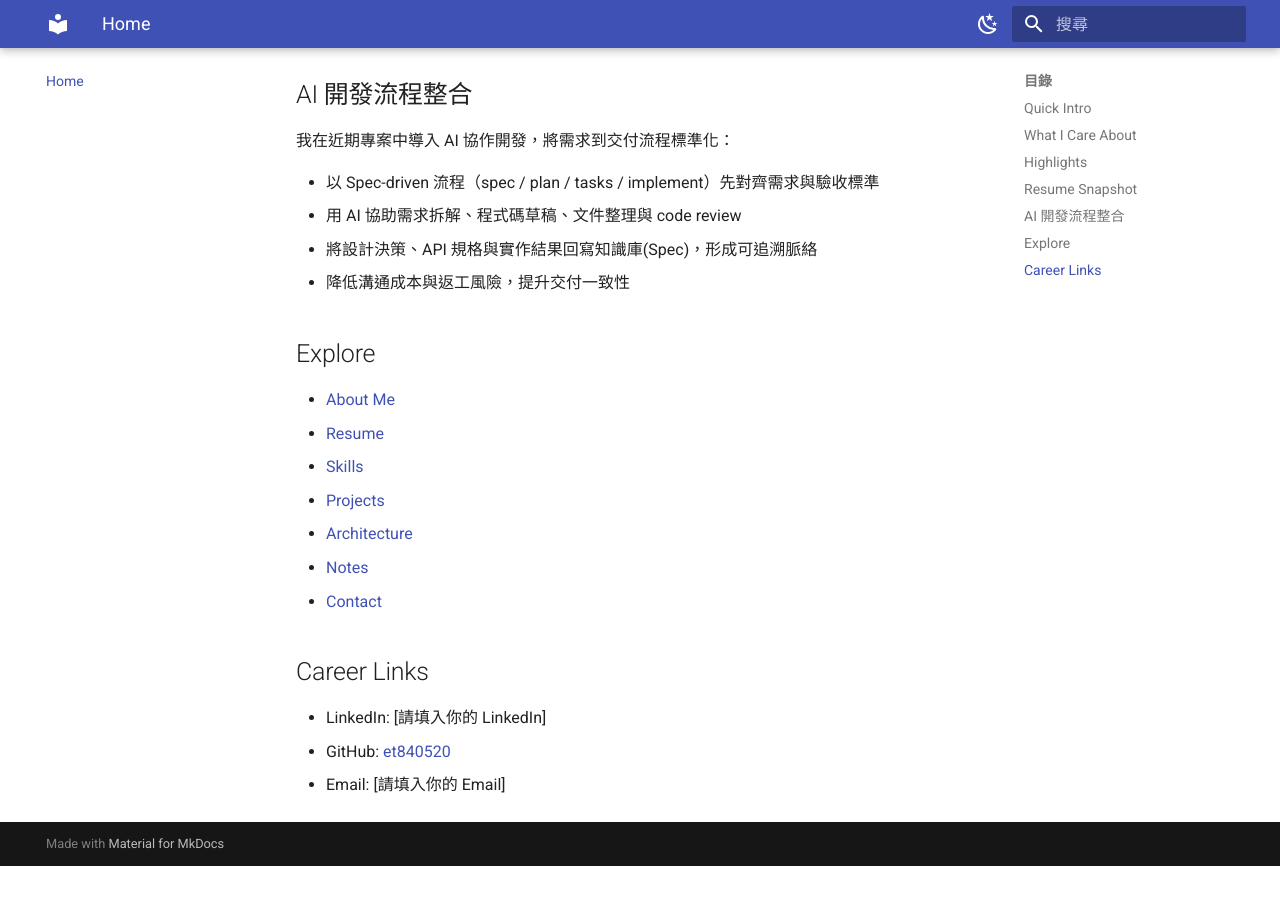
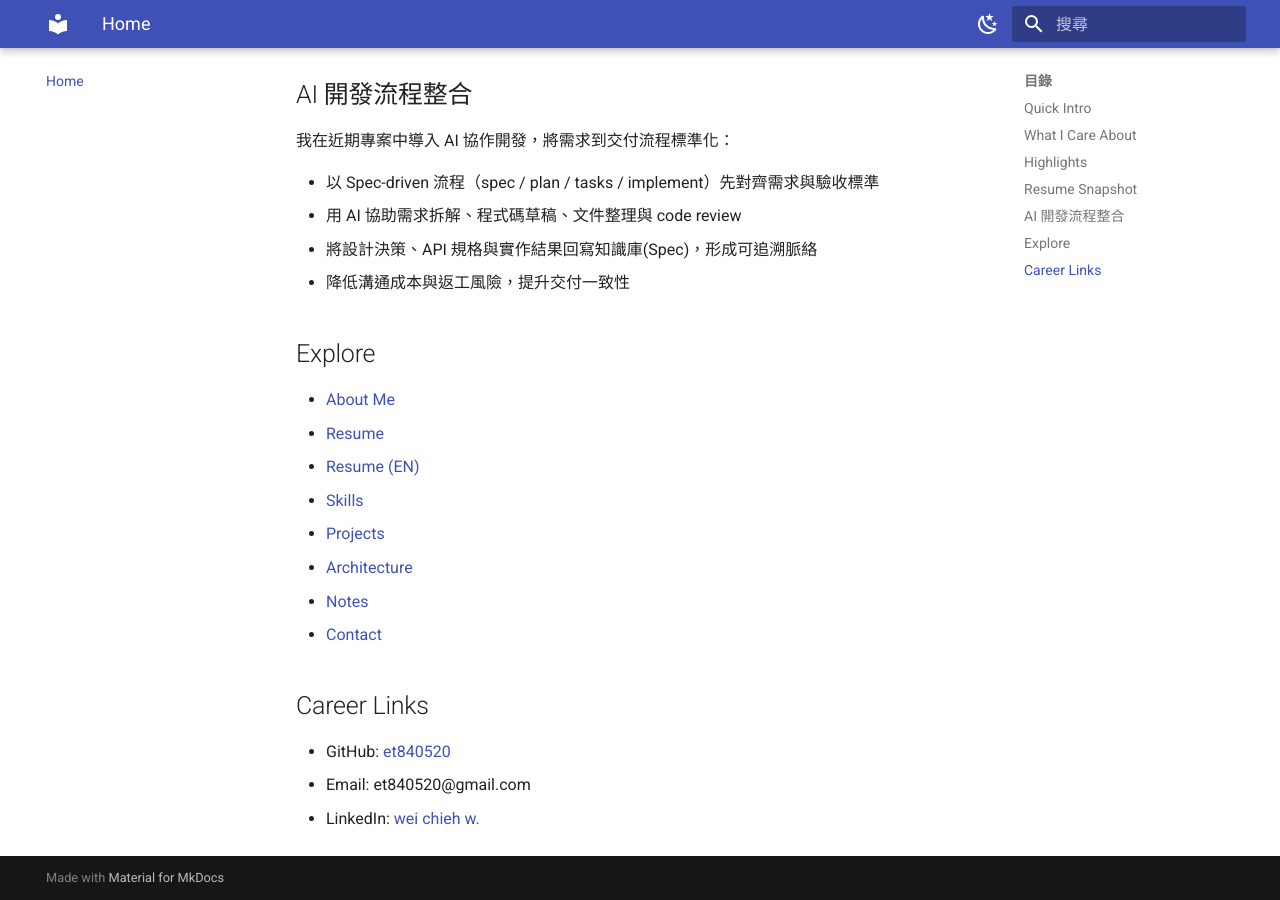
Before and after one commit to et840520/Resume, an MkDocs documentation site: the page built from docs/index.md, in a window 1280 px wide and 900 px high, scrolled down 1572 px. Built offline with MkDocs 1.6.1 and Material for MkDocs 9.7.7, drawn with Linux system fonts in a browser that asks for light colours; before the commit the page ends 2438 px from its top, so only the background shows below that.

Commit message:
Update contact information and add English resume to enhance portfolio accessibility

```diff
--- a/docs/index.md
+++ b/docs/index.md
@@ -61,6 +61,7 @@
 
 - [About Me](about.md)
 - [Resume](resume.md)
+- [Resume (EN)](resume-en.md)
 - [Skills](skills.md)
 - [Projects](projects.md)
 - [Architecture](architecture.md)
@@ -69,6 +70,6 @@
 
 ## Career Links
 
-- LinkedIn: [請填入你的 LinkedIn]
 - GitHub: [et840520](https://github.com/et840520)
-- Email: [請填入你的 Email]
+- Email:  et840520@gmail.com
+- LinkedIn: [wei chieh w.](https://www.linkedin.com/in/wei-chieh-wang-9430a93bb)
--- a/mkdocs.yaml
+++ b/mkdocs.yaml
@@ -43,6 +43,7 @@ nav:
   - Home: index.md
   - About: about.md
   - Resume: resume.md
+  - Resume (EN): resume-en.md
   - Skills: skills.md
   - Projects: projects.md
   - Architecture: architecture.md
```
Also changed, not shown: docs/contact.md (+2 -1 lines), docs/resume-en.md (added, +72 -0 lines).
